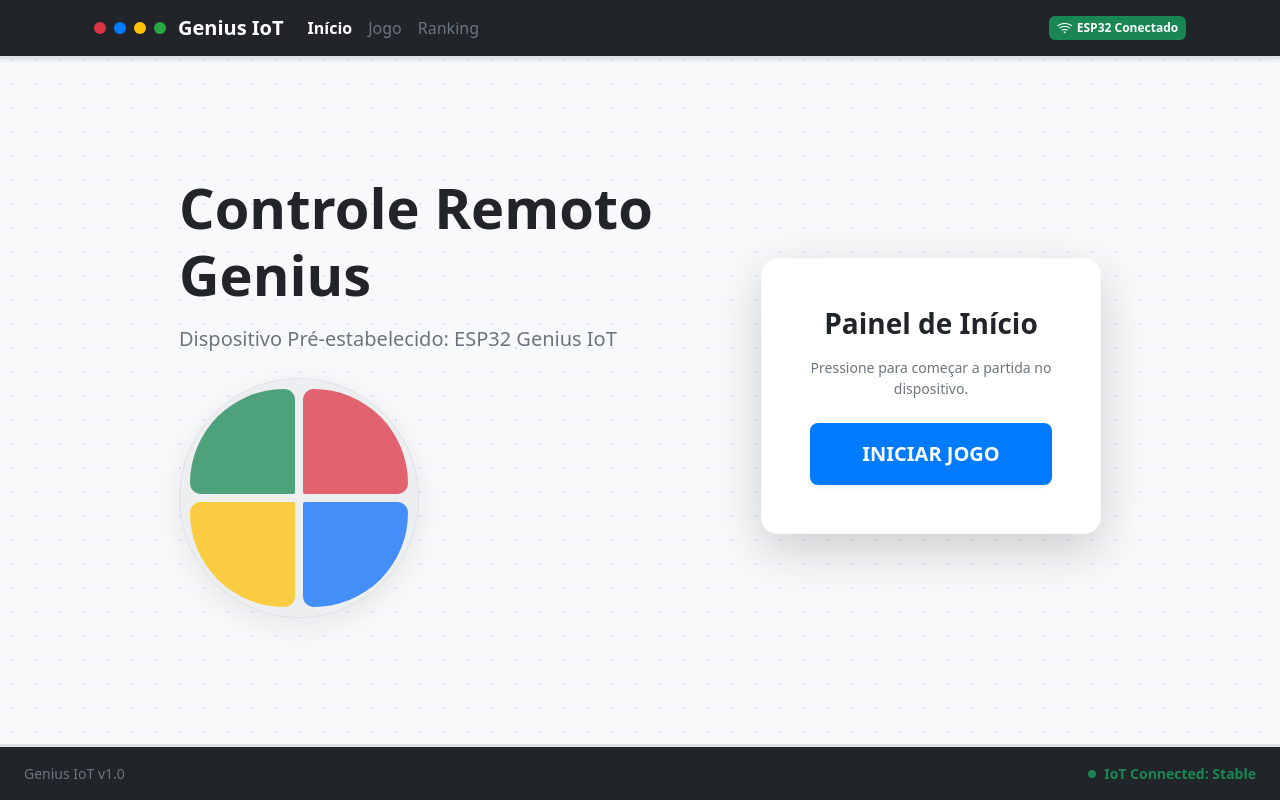
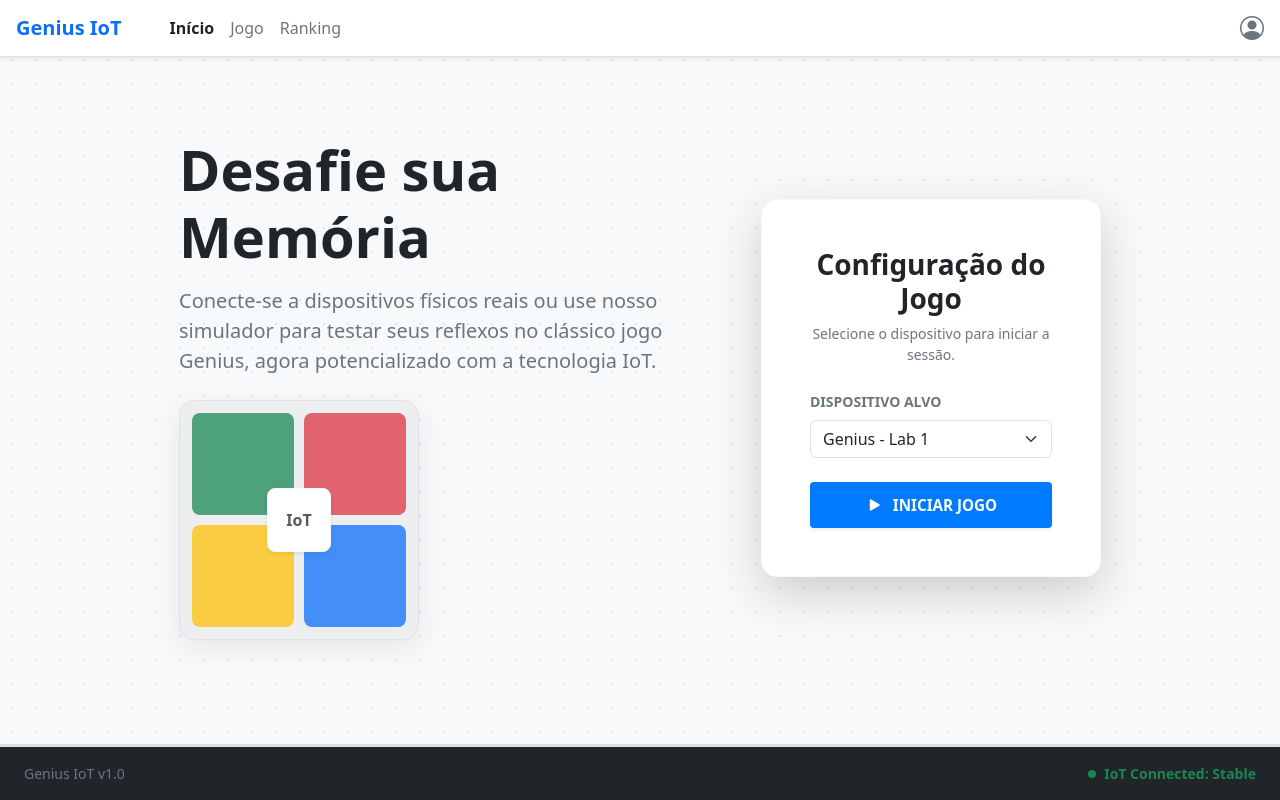
Before and after one commit to gabriel0derrel/controle-embarcados, a React (Vite) app in the folder frontend/: page / in a window 1280 px wide. Built offline with nearby package versions, Linux system fonts and the light colour scheme.

Commit message:
design: ajusta layout da tela inicial, navbar e botoes do genius

```diff
--- a/frontend/src/App.tsx
+++ b/frontend/src/App.tsx
@@ -15,9 +15,9 @@ function App() {
       />
 
       {/* Área de Conteúdo Principal */}
-      <main className="flex-grow-1 d-flex align-items-center justify-content-center pt-5 pb-5 mt-5">
+      <main className="flex-grow-1 d-flex align-items-start justify-content-center pt-3 pb-5 mt-5">
         {activeScreen === 'inicio' && (
-          <InicioScreen />
+          <InicioScreen onStartGame={() => setActiveScreen('jogo')} />
         )}
 
         {activeScreen === 'jogo' && (
--- a/frontend/src/components/InicioScreen.tsx
+++ b/frontend/src/components/InicioScreen.tsx
@@ -1,28 +1,32 @@
 import React from 'react';
 
-export const InicioScreen: React.FC = () => {
+interface InicioScreenProps {
+  onStartGame: () => void;
+}
+
+export const InicioScreen: React.FC<InicioScreenProps> = ({ onStartGame }) => {
   return (
-    <div className="container py-5">
-      <div className="row align-items-center justify-content-center g-5">
+    <div className="container py-3">
+      <div className="row align-items-center justify-content-center g-5 mt-2">
 
         {/* Conteúdo Esquerdo / Preview do Jogo */}
         <div className="col-12 col-lg-6 text-center text-lg-start">
           <h1 className="display-4 fw-bold mb-3 text-dark">
-            Controle Remoto Genius
+            Desafie sua Memória
           </h1>
           <p className="lead text-secondary mb-4 mx-auto mx-lg-0" style={{ maxWidth: '500px' }}>
-            Dispositivo Pré-estabelecido: <strong>ESP32 Genius IoT</strong>
+            Conecte-se a dispositivos físicos reais ou use nosso simulador para testar seus reflexos no clássico jogo Genius, agora potencializado com a tecnologia IoT.
           </p>
 
-          {/* Grid de Preview dos Botões do Genius */}
+          {/* Grid de Preview dos Botões do Genius (Estilo Windows Quadrado Levemente Arredondado) */}
           <div
             className="position-relative mx-auto ms-lg-0"
             style={{
               width: '240px',
               height: '240px',
-              borderRadius: '50%',
+              borderRadius: '16px',
               backgroundColor: '#edeeef',
-              padding: '10px',
+              padding: '12px',
               boxShadow: '0 8px 30px rgba(0, 0, 0, 0.08)',
               border: '1px solid #dee2e6'
             }}
@@ -32,7 +36,7 @@ export const InicioScreen: React.FC = () => {
                 display: 'grid',
                 gridTemplateColumns: '1fr 1fr',
                 gridTemplateRows: '1fr 1fr',
-                gap: '8px',
+                gap: '10px',
                 width: '100%',
                 height: '100%'
               }}
@@ -40,39 +44,35 @@ export const InicioScreen: React.FC = () => {
               <div
                 className="bg-success opacity-75"
                 style={{
-                  borderTopLeftRadius: '100%',
-                  borderTopRightRadius: '0.75rem',
-                  borderBottomLeftRadius: '0.75rem',
-                  borderBottomRightRadius: '0.125rem'
+                  borderRadius: '8px'
                 }}
               ></div>
               <div
                 className="bg-danger opacity-75"
                 style={{
-                  borderTopRightRadius: '100%',
-                  borderTopLeftRadius: '0.75rem',
-                  borderBottomRightRadius: '0.75rem',
-                  borderBottomLeftRadius: '0.125rem'
+                  borderRadius: '8px'
                 }}
               ></div>
               <div
                 className="bg-warning opacity-75"
                 style={{
-                  borderBottomLeftRadius: '100%',
-                  borderBottomRightRadius: '0.75rem',
-                  borderTopLeftRadius: '0.75rem',
-                  borderTopRightRadius: '0.125rem'
+                  borderRadius: '8px'
                 }}
               ></div>
               <div
                 className="bg-primary opacity-75"
                 style={{
-                  borderBottomRightRadius: '100%',
-                  borderBottomLeftRadius: '0.75rem',
-                  borderTopRightRadius: '0.75rem',
-                  borderTopLeftRadius: '0.125rem'
+                  borderRadius: '8px'
                 }}
               ></div>
+            </div>
+
+            {/* Quadrado Central IoT */}
+            <div
+              className="position-absolute top-50 start-50 translate-middle rounded-3 bg-white border border-light shadow-sm d-flex align-items-center justify-content-center fw-bold text-muted"
+              style={{ width: '64px', height: '64px', borderRadius: '8px' }}
+            >
+              IoT
             </div>
           </div>
         </div>
@@ -81,11 +81,33 @@ export const InicioScreen: React.FC = () => {
         <div className="col-12 col-md-8 col-lg-5 col-xl-4">
           <div className="card shadow-lg border border-light rounded-4 overflow-hidden">
             <div className="card-body p-4 p-md-5 text-center">
-              <h2 className="h3 fw-bold text-dark mb-3">Painel de Início</h2>
-              <p className="text-secondary small mb-4">Pressione para começar a partida no dispositivo.</p>
+              <h2 className="h3 fw-bold text-dark mb-2">Configuração do Jogo</h2>
+              <p className="text-secondary small mb-4">Selecione o dispositivo para iniciar a sessão.</p>
+
+              <div className="mb-4 text-start">
+                <label className="form-label small fw-bold text-uppercase text-secondary tracking-widest" htmlFor="device-select">
+                  DISPOSITIVO ALVO
+                </label>
+                <select className="form-select form-select-md rounded-2" id="device-select" defaultValue="lab1">
+                  <option value="lab1">Genius - Lab 1</option>
+                  <option value="lab2">Genius - Lab 2</option>
+                  <option value="sim">Simulador Virtual</option>
+                </select>
+              </div>
 
               <div className="d-grid">
-                <button className="btn btn-primary btn-lg py-3 fw-bold border-0 shadow-sm" style={{ backgroundColor: '#007bff' }}>
+                <button
+                  onClick={onStartGame}
+                  className="btn btn-primary fw-bold d-flex align-items-center justify-content-center gap-2 border-0 shadow-sm"
+                  style={{
+                    backgroundColor: '#007bff',
+                    borderRadius: '4px',
+                    paddingTop: '8px',
+                    paddingBottom: '8px',
+                    fontSize: '0.95rem'
+                  }}
+                >
+                  <i className="bi bi-play-fill fs-5"></i>
                   INICIAR JOGO
                 </button>
               </div>
--- a/frontend/src/components/Navbar.tsx
+++ b/frontend/src/components/Navbar.tsx
@@ -7,19 +7,15 @@ interface NavbarProps {
 
 export const Navbar: React.FC<NavbarProps> = ({ activeScreen, onNavigate }) => {
   return (
-    <nav className="navbar navbar-expand-md navbar-dark bg-dark fixed-top shadow-sm border-bottom border-3" style={{ borderColor: 'var(--genius-blue)' }}>
-      <div className="container px-4">
+    <nav className="navbar navbar-expand-md navbar-light bg-white fixed-top shadow-sm border-bottom" style={{ backgroundColor: '#ffffff' }}>
+      <div className="container-fluid px-2 px-md-3">
         {/* Logo / Marca */}
         <a
-          className="navbar-brand fw-bold d-flex align-items-center gap-2"
+          className="navbar-brand fw-bold text-primary"
           href="#"
           onClick={(e) => { e.preventDefault(); onNavigate('inicio'); }}
         >
-          <span className="d-inline-block rounded-circle" style={{ width: '12px', height: '12px', backgroundColor: 'var(--genius-red)' }}></span>
-          <span className="d-inline-block rounded-circle" style={{ width: '12px', height: '12px', backgroundColor: 'var(--genius-blue)' }}></span>
-          <span className="d-inline-block rounded-circle" style={{ width: '12px', height: '12px', backgroundColor: 'var(--genius-yellow)' }}></span>
-          <span className="d-inline-block rounded-circle" style={{ width: '12px', height: '12px', backgroundColor: 'var(--genius-green)' }}></span>
-          <span className="ms-1">Genius IoT</span>
+          Genius IoT
         </a>
 
         {/* Botão de Toggle (Menu Mobile) */}
@@ -37,10 +33,10 @@ export const Navbar: React.FC<NavbarProps> = ({ activeScreen, onNavigate }) => {
 
         {/* Links de Navegação */}
         <div className="collapse navbar-collapse" id="navbarNav">
-          <ul className="navbar-nav me-auto mb-2 mb-md-0">
+          <ul className="navbar-nav me-auto mb-2 mb-md-0 ms-4">
             <li className="nav-item">
               <a
-                className={`nav-link ${activeScreen === 'inicio' ? 'active fw-semibold text-white' : 'text-secondary'}`}
+                className={`nav-link ${activeScreen === 'inicio' ? 'active fw-bold text-dark' : 'text-secondary'}`}
                 href="#"
                 onClick={(e) => { e.preventDefault(); onNavigate('inicio'); }}
               >
@@ -49,7 +45,7 @@ export const Navbar: React.FC<NavbarProps> = ({ activeScreen, onNavigate }) => {
             </li>
             <li className="nav-item">
               <a
-                className={`nav-link ${activeScreen === 'jogo' ? 'active fw-semibold text-white' : 'text-secondary'}`}
+                className={`nav-link ${activeScreen === 'jogo' ? 'active fw-bold text-dark' : 'text-secondary'}`}
                 href="#"
                 onClick={(e) => { e.preventDefault(); onNavigate('jogo'); }}
               >
@@ -58,7 +54,7 @@ export const Navbar: React.FC<NavbarProps> = ({ activeScreen, onNavigate }) => {
             </li>
             <li className="nav-item">
               <a
-                className={`nav-link ${activeScreen === 'resultado' ? 'active fw-semibold text-white' : 'text-secondary'}`}
+                className={`nav-link ${activeScreen === 'resultado' ? 'active fw-bold text-dark' : 'text-secondary'}`}
                 href="#"
                 onClick={(e) => { e.preventDefault(); onNavigate('resultado'); }}
               >
@@ -67,12 +63,11 @@ export const Navbar: React.FC<NavbarProps> = ({ activeScreen, onNavigate }) => {
             </li>
           </ul>
 
-          {/* Status de Conexão à Direita */}
+          {/* Perfil do Usuário à Direita */}
           <div className="d-flex align-items-center gap-3">
-            <span className="badge bg-success d-flex align-items-center gap-1">
-              <i className="bi bi-wifi fs-6"></i>
-              ESP32 Conectado
-            </span>
+            <a href="#" className="text-secondary" title="Minha Conta">
+              <i className="bi bi-person-circle fs-4"></i>
+            </a>
           </div>
         </div>
       </div>
```
